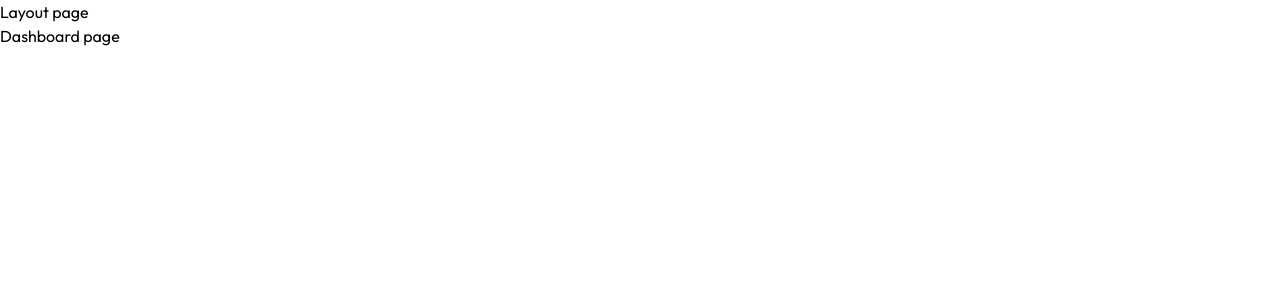
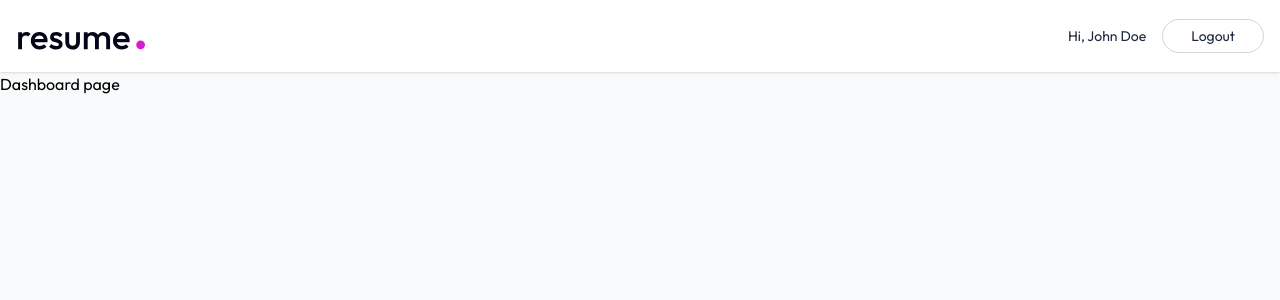
Before and after one commit to Harshikajain23/ai-resume-builder, a React (Vite) app in the folder client/: page /app in a window 1280 px wide. Shown: the top 300 px of the page. Built offline with nearby package versions, Linux system fonts and the light colour scheme.

Commit message:
Navbar completed

```diff
--- /dev/null
+++ b/client/src/components/Navbar.jsx
@@ -0,0 +1,30 @@
+import React from 'react'
+import { Link, useNavigate } from 'react-router-dom'
+
+const Navbar = () => {
+
+    const user = {name: 'John Doe'}
+
+    const navigate = useNavigate()
+    const logoutUser = ()=> {
+        navigate('/')
+    }
+
+  return (
+    <div className='shadow bg-white'>
+        <nav className='flex items-center justify-between max-w-7xl mx-auto px-4 py-3.5 text-slate-800 transition-all'>
+            <Link to='/'>
+            <img src="/logo.svg" alt="logo" className='h-11 w-auto' />
+            </Link>
+
+            <div className='flex items-center gap-4 text-sm'>
+                <p className='max-sm:hidden'>Hi, {user?.name}</p>
+                <button onClick={logoutUser} className='bg-white hover:bg-slate-50 border border-gray-300 px-7 py-1.5 rounded-full active:scale-95 transition-all cursor-pointer' >Logout</button>
+            </div>
+
+        </nav>
+    </div>
+  )
+}
+
+export default Navbar
--- a/client/src/pages/Layout.jsx
+++ b/client/src/pages/Layout.jsx
@@ -1,11 +1,12 @@
 import React from 'react'
 import { Outlet } from 'react-router-dom'
+import Navbar from '../components/Navbar'
 
 const Layout = () => {
   return (
     <div>
-    <h1>Layout page</h1>
-    <div>
+    <div className='min-h-screen bg-gray-50'>
+        <Navbar/>
         <Outlet/>
     </div>
     </div>
```
Also changed, not shown: client/src/components/home/Hero.jsx (renamed from client/src/components/Hero.jsx).
